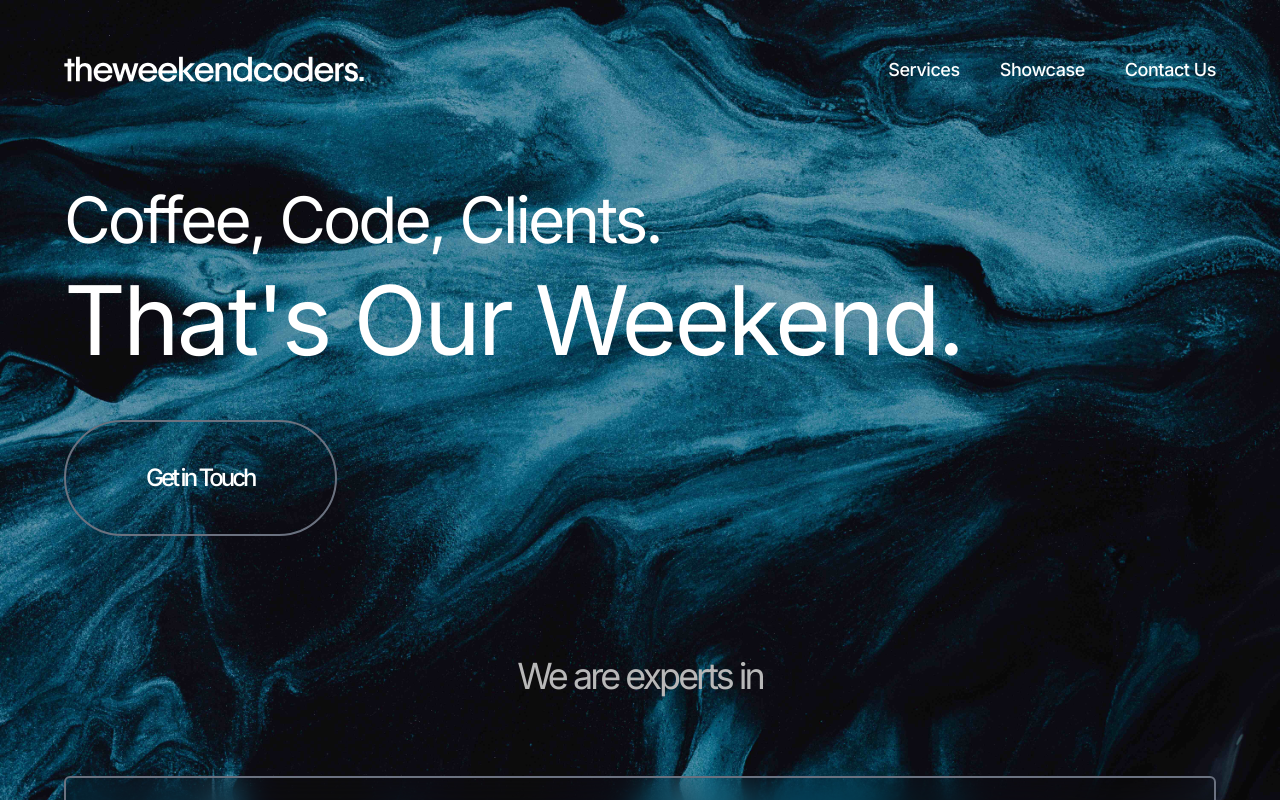
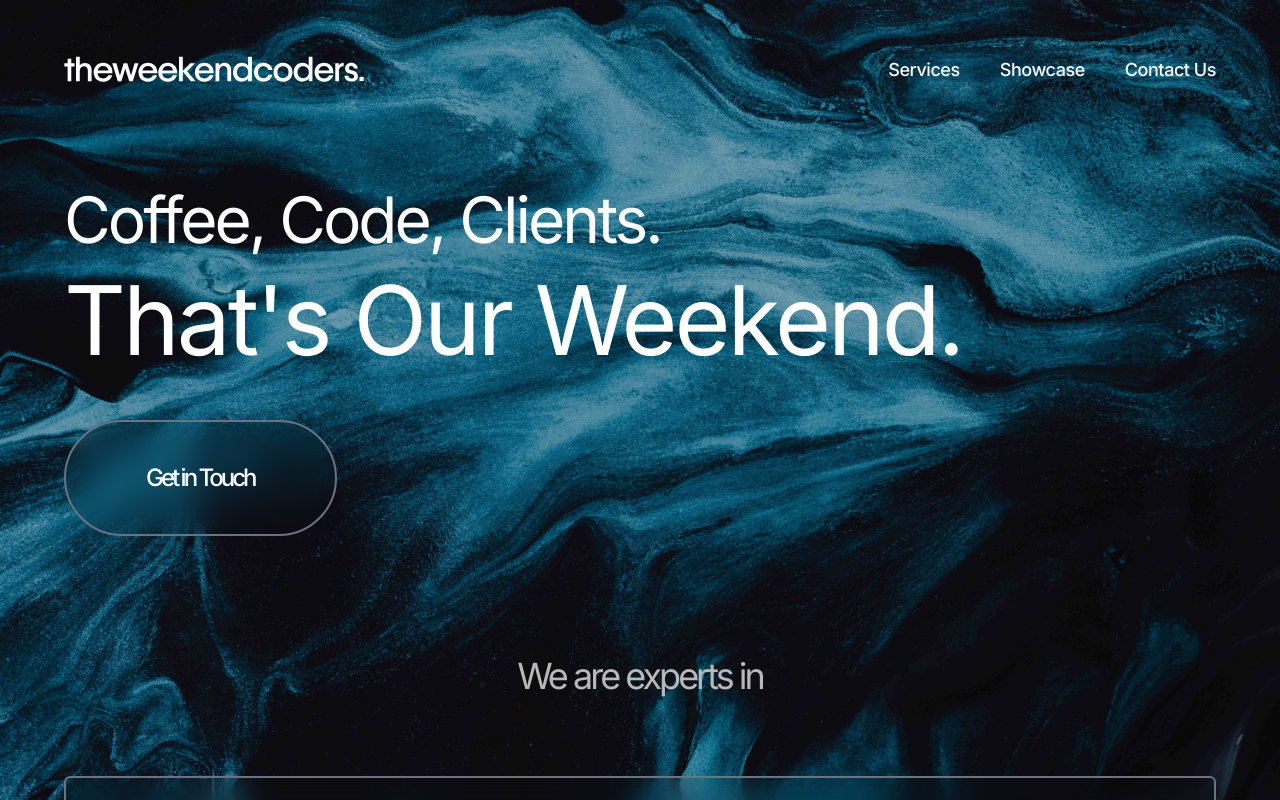
Before and after one commit to Mahi-Eshu/theweekendcoders, a Next.js app: page / in a window 1280 px wide. Shown: the top 800 px of the page. Built offline with nearby package versions, Linux system fonts and the light colour scheme.

Commit message:
interface changes

```diff
--- a/src/app/components/HeroSection.jsx
+++ b/src/app/components/HeroSection.jsx
@@ -13,7 +13,7 @@ const HeroSection = () => {
         </h1>
       </div>
       <div className="flex justify-center md:justify-start">
-      <Link href="/contact_us"><button className="my-10 px-14 py-7 lg:px-20 lg:py-10 backdrop-blur-0 text-white text-2xl font-medium border-2 border-gray-500 rounded-full hover:backdrop-blur-lg">Get in Touch</button></Link>
+      <Link href="/contact_us"><button className="my-10 px-14 py-7 lg:px-20 lg:py-10 backdrop-blur-lg text-white text-2xl font-medium border-2 border-gray-500 rounded-full hover:backdrop-blur-0">Get in Touch</button></Link>
       </div>
       <h1 className="text-[#B8B8B8] text-4xl text-center my-20">We are experts in</h1>
     <div className="flex flex-col lg:flex-row lg:flex-wrap justify-between lg:justify-center xl:justify-between items-center gap-10 text-5xl text-white backdrop-blur-lg p-8 rounded-md border-2 border-gray-500">
```
